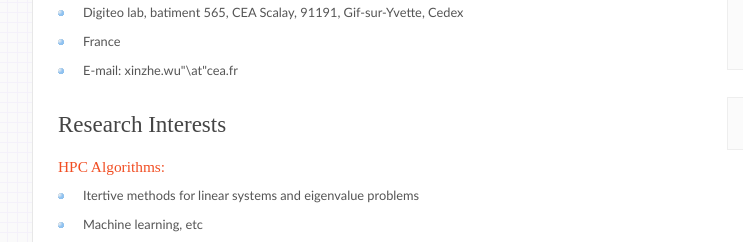
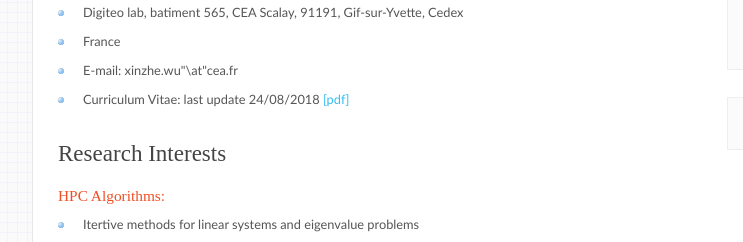
Before and after one commit to brunowu/brunowu.github.io, a plain HTML site: page index.html in a window 1280 px wide. Shown: the part 278-520 px from the top of the page, 133-876 px from the left. Drawn offline with Linux system fonts and the light colour scheme.

Commit message:
update cv

```diff
--- a/index.html
+++ b/index.html
@@ -57,6 +57,7 @@
 	<li>Digiteo lab, batiment 565, CEA Scalay, 91191, Gif-sur-Yvette, Cedex</li>
 	<li>France</li>
 	<li>E-mail: xinzhe.wu"\at"cea.fr</li>
+  <li>Curriculum Vitae: last update 24/08/2018 <a href="./style/pdf/cv/CV_Xinzhe_Wu.pdf">[pdf]</a></li>
         </ul>
 
         <h1>Research Interests</h1>
```
Also changed, not shown: 1 other file.
